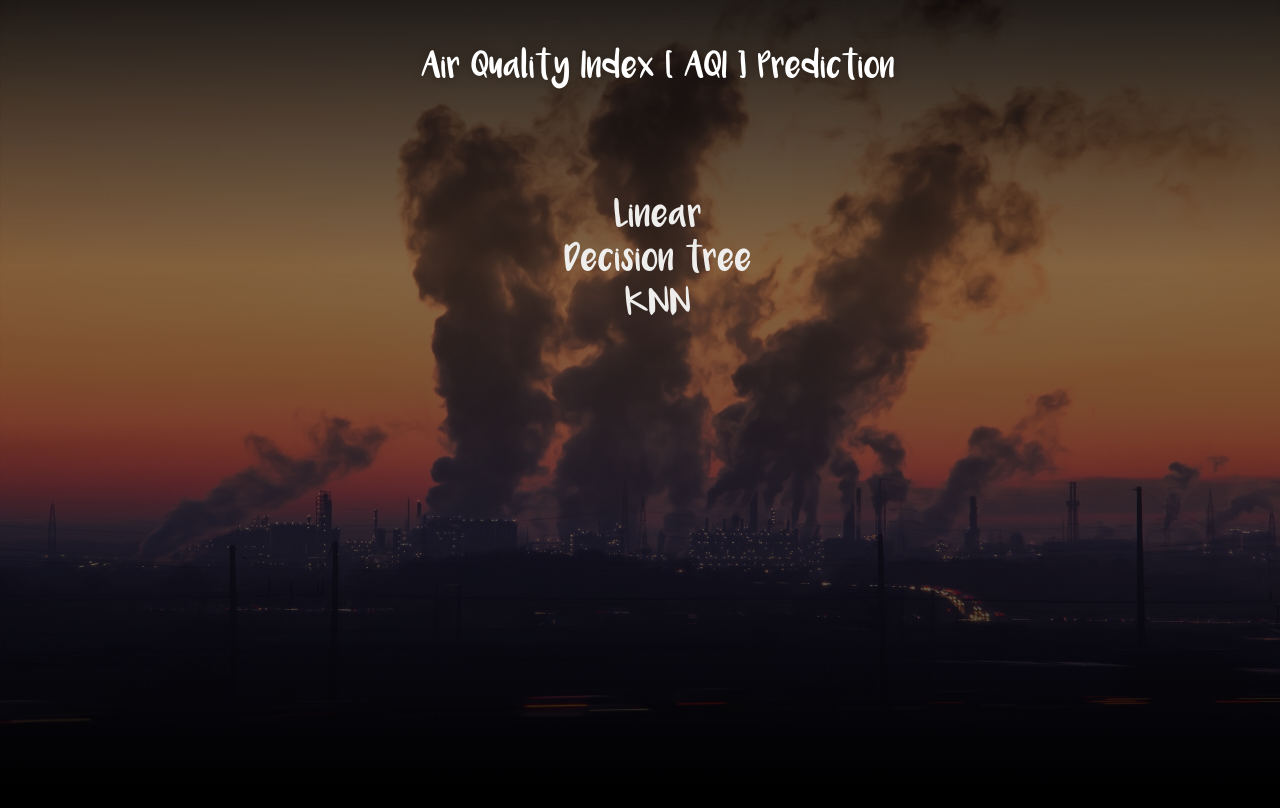
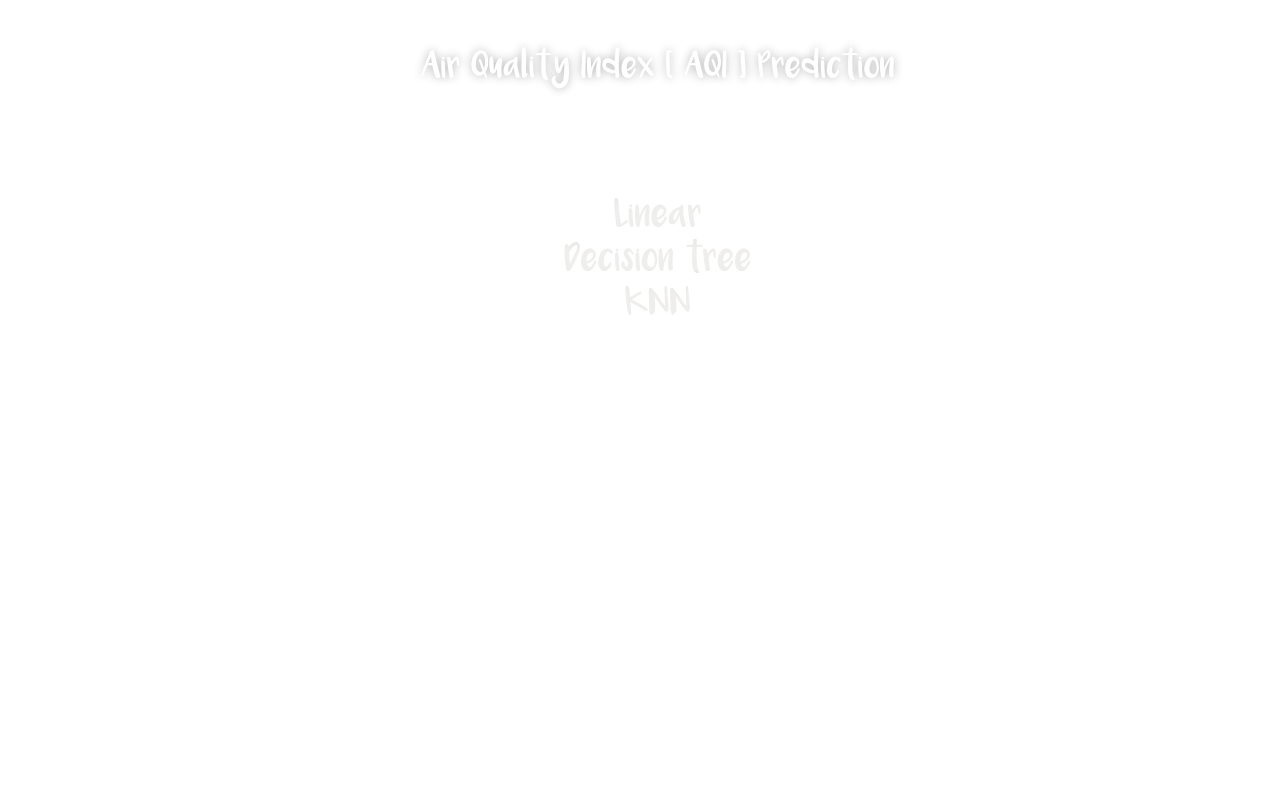
Before and after one commit to testsido/aqiv2, a Flask app: page / in a window 1280 px wide. Run offline with Flask 2, Linux system fonts and the light colour scheme; parts of the project's set-up code (start-up, migrations or seed data) failed here and were passed over.

Commit message:
Update style.css

```diff
--- a/static/css/style.css
+++ b/static/css/style.css
@@ -112,7 +112,7 @@ body {
 
   background-size: cover;
   background-position: center;
-  background-image:linear-gradient(rgba(0, 0, 0, 0.863),rgba(58, 37, 18, 0.63),rgba(24, 21, 36, 0.61),rgba(0, 0, 0, 0.959)), url('./3.jpg');
+/*   background-image:linear-gradient(rgba(0, 0, 0, 0.863),rgba(58, 37, 18, 0.63),rgba(24, 21, 36, 0.61),rgba(0, 0, 0, 0.959)), url('./3.jpg'); */
 
 /* background: #141E30;
 background: -webkit-linear-gradient(to right, #243B55, #141E30);  /* Chrome 10-25, Safari 5.1-6 */
```
